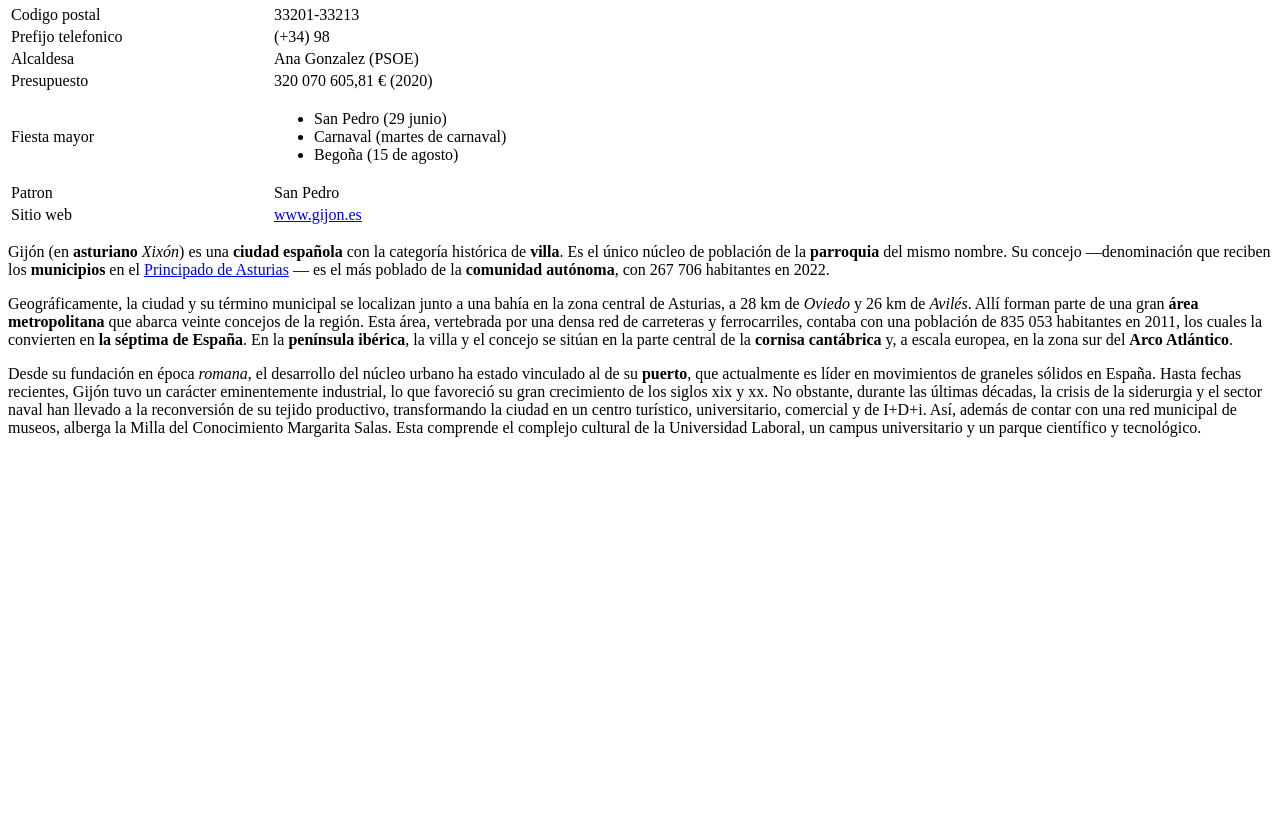
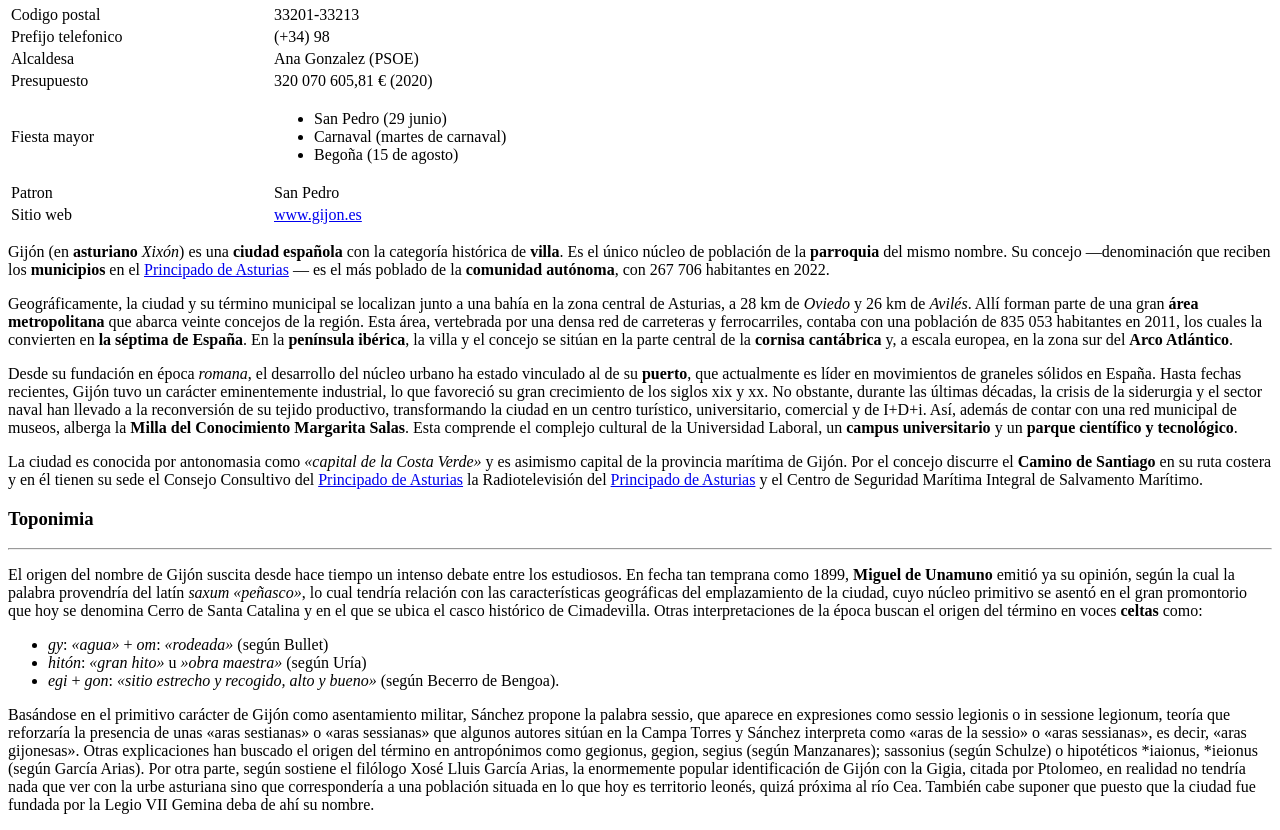
Before and after one commit to ArielAAM/TareaWeb, a plain HTML site: page codigo/gijon.html in a window 1280 px wide. Shown: the part 1880-2710 px from the top of the page. Before the commit the page ends 2333 px from the top, so only its background shows below. Drawn offline with Linux system fonts and the light colour scheme.

Commit message:
cuarto commit

```diff
--- a/codigo/gijon.html
+++ b/codigo/gijon.html
@@ -249,8 +249,31 @@
             Desde su fundación en época <em>romana</em>, el desarrollo del núcleo urbano ha estado vinculado al de su <strong>puerto</strong>, que actualmente es líder en movimientos de graneles sólidos en España.
             Hasta fechas recientes, Gijón tuvo un carácter eminentemente industrial, lo que favoreció su gran crecimiento de los siglos xix y xx.
             No obstante, durante las últimas décadas, la crisis de la siderurgia y el sector naval han llevado a la reconversión de su tejido productivo, transformando la ciudad en un centro turístico, universitario, comercial y de I+D+i.
-            Así, además de contar con una red municipal de museos, alberga la Milla del Conocimiento Margarita Salas.
-            Esta comprende el complejo cultural de la Universidad Laboral, un campus universitario y un parque científico y tecnológico.
+            Así, además de contar con una red municipal de museos, alberga la <strong>Milla del Conocimiento Margarita Salas</strong>.
+            Esta comprende el complejo cultural de la Universidad Laboral, un <strong>campus universitario</strong> y un <strong>parque científico y tecnológico</strong>.
         </p>
+        <p>
+            La ciudad es conocida por antonomasia como <em>«capital de la Costa Verde»</em> y es asimismo capital de la provincia marítima de Gijón.
+            Por el concejo discurre el <strong>Camino de Santiago</strong> en su ruta costera y en él tienen su sede el Consejo Consultivo del <a href="https://es.wikipedia.org/wiki/Asturias">Principado de Asturias</a>
+            la Radiotelevisión del <a href="https://es.wikipedia.org/wiki/Asturias">Principado de Asturias</a> y el Centro de Seguridad Marítima Integral de Salvamento Marítimo.
+        </p>
+        <section id="toponimia">
+            <h1>Toponimia</h1>
+            <hr>
+            <p>
+                El origen del nombre de Gijón suscita desde hace tiempo un intenso debate entre los estudiosos. En fecha tan temprana como 1899, <strong>Miguel de Unamuno</strong> emitió ya su opinión, según la cual la palabra provendría del latín <i>saxum</i> <em>«peñasco»</em>,
+                lo cual tendría relación con las características geográficas del emplazamiento de la ciudad, cuyo núcleo primitivo se asentó en el gran promontorio que hoy se denomina Cerro de Santa Catalina y en el que se ubica el casco histórico de Cimadevilla.
+                Otras interpretaciones de la época buscan el origen del término en voces <strong>celtas</strong> como:
+                <ul>
+                    <li><i>gy</i>: <em>«agua»</em> + <i>om</i>: <em>«rodeada»</em> (según Bullet)</li>
+                    <li><i>hitón</i>: <em>«gran hito»</em> u <em>»obra maestra»</em> (según Uría)</li>
+                    <li><i>egi</i> + <i>gon</i>: <em>«sitio estrecho y recogido, alto y bueno»</em> (según Becerro de Bengoa).</li>
+                </ul>
+            </p>
+            <p>Basándose en el primitivo carácter de Gijón como asentamiento militar, Sánchez propone la palabra sessio, que aparece en expresiones como sessio legionis o in sessione legionum, teoría que reforzaría la presencia de unas «aras sestianas» o «aras sessianas» que algunos autores sitúan en la Campa Torres y Sánchez interpreta como «aras de la sessio» o «aras sessianas», es decir, «aras gijonesas».
+                Otras explicaciones han buscado el origen del término en antropónimos como gegionus, gegion, segius (según Manzanares); sassonius (según Schulze) o hipotéticos *iaionus, *ieionus (según García Arias).
+                Por otra parte, según sostiene el filólogo Xosé Lluis García Arias, la enormemente popular identificación de Gijón con la Gigia, citada por Ptolomeo, en realidad no tendría nada que ver con la urbe asturiana sino que correspondería a una población situada en lo que hoy es territorio leonés, quizá próxima al río Cea.
+                También cabe suponer que puesto que la ciudad fue fundada por la Legio VII Gemina deba de ahí su nombre.</p>
+        </section>
     </section>
 </body>
```
